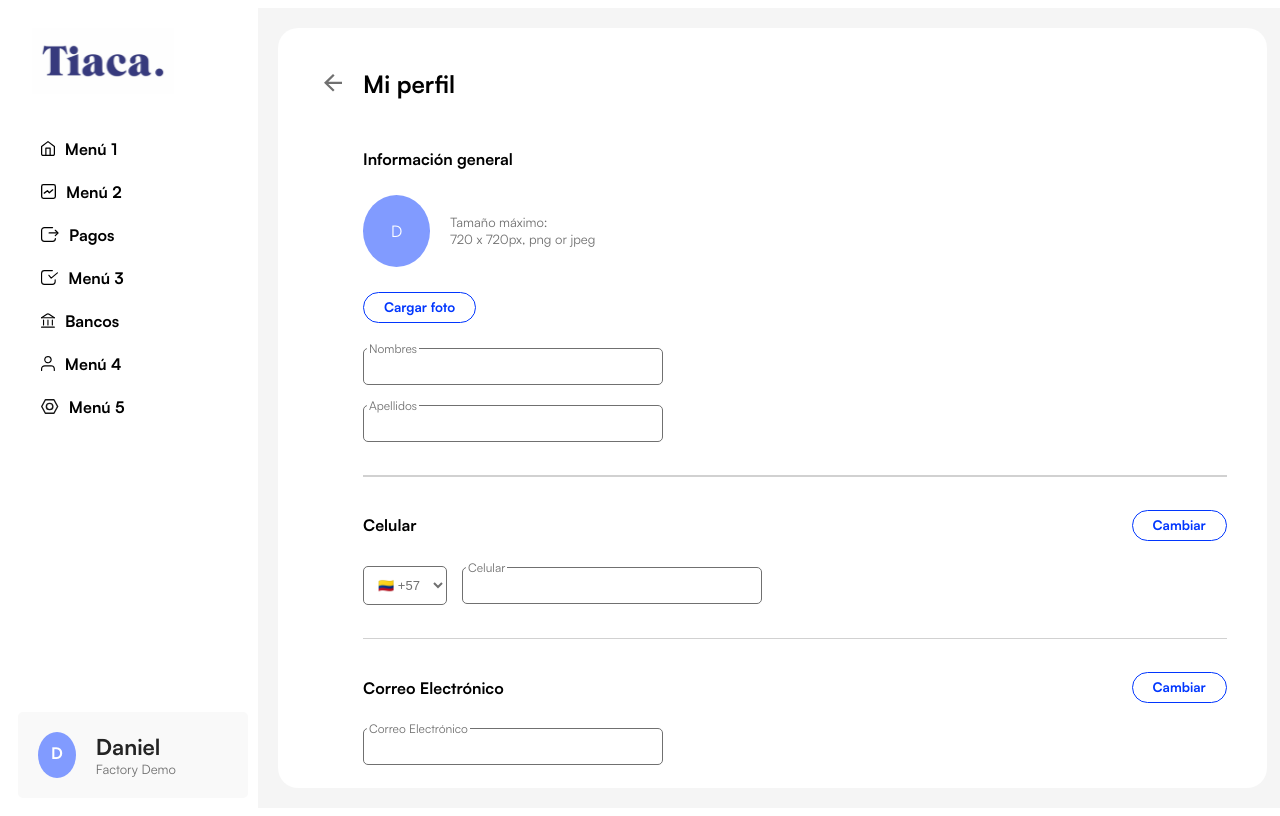
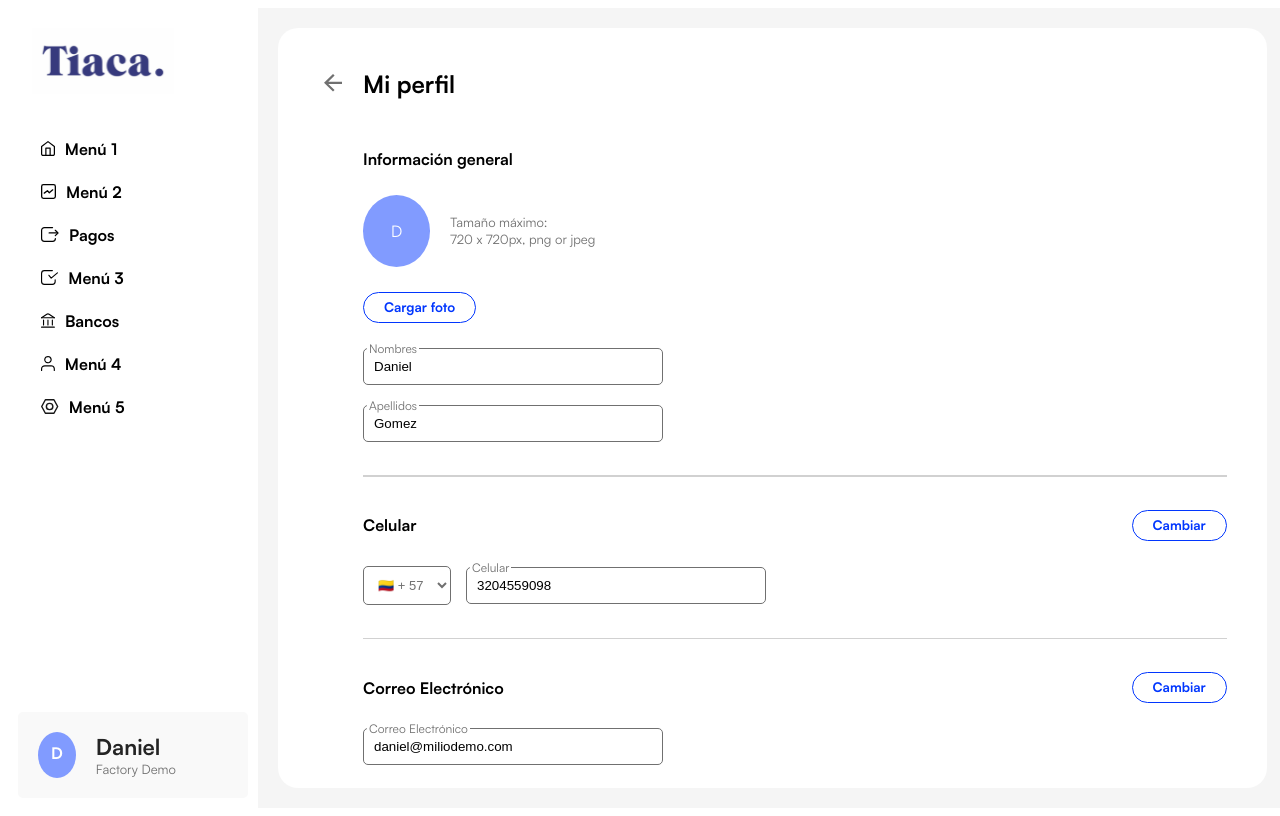
Before and after one commit to mariapaulav/tiaca-app, an Angular app: page /dashboard/profile in a window 1280 px wide. Built offline with nearby package versions, Linux system fonts and the light colour scheme.

Commit message:
binding input values with data from request

```diff
--- a/src/app/components/input/input.component.html
+++ b/src/app/components/input/input.component.html
@@ -1,4 +1,4 @@
 <div class="input-email">
   <label for="">{{label}}</label>
-  <input  [type]="type" [style.width]="width" name="name">
+  <input [value]="value" [type]="type" [style.width]="width" [name]="name">
 </div>
--- a/src/app/components/input/input.component.ts
+++ b/src/app/components/input/input.component.ts
@@ -8,6 +8,7 @@ import { Component, Input } from '@angular/core';
 export class InputComponent {
   @Input() label: string='';
   @Input() width: string = '';
-  @Input() type: string = 'text';
+  @Input() type: string = '';
   @Input() name: string = '';
+  @Input() value: string = '';
 }
--- a/src/app/pages/profile/profile.component.html
+++ b/src/app/pages/profile/profile.component.html
@@ -20,8 +20,8 @@
             </div>
           <button class="button" (click)="openModal()">Cargar foto</button>
           <div class="position-inputs">
-            <app-input [width]="ScreenLarge ? '300px' : '250px'" label="Nombres"></app-input>
-            <app-input [width]="ScreenLarge ? '300px' : '250px'"label="Apellidos"></app-input>
+            <app-input [value]="user.name" [width]="ScreenLarge ? '300px' : '250px'" label="Nombres" [type]="'text'" [name]="'name'"></app-input>
+            <app-input [value]="user.lastName" [width]="ScreenLarge ? '300px' : '250px'" label="Apellidos" [type]="'text'" [name]="'lastName'"></app-input>
           </div>
           <hr>
         </section>
@@ -32,10 +32,10 @@
           </div>
           <div class="position-row-phone">
             <select >
-              <option value="col">🇨🇴 +57</option>
-              <option value="mex">🇲🇽 +52</option>
+              <option value="user.phonecode">🇨🇴 + {{user.phonecode}}</option>
+              <option value="mex">🇲🇽 + 52</option>
             </select>
-            <app-input [width]="ScreenLarge ? '300px' : '250px'" label="Celular"></app-input>
+            <app-input [value]="user.phone" [width]="ScreenLarge ? '300px' : '250px'" label="Celular" [type]="'text'" [name]="'phone'"></app-input>
           </div>
           <hr>
         </section>
@@ -44,7 +44,7 @@
             <h4 class="subtitle">Correo Electrónico</h4>
             <button class="button">Cambiar</button>
           </div>
-            <app-input [width]="ScreenLarge ? '300px' : '250px'"label="Correo Electrónico"></app-input>
+            <app-input  [value]="user.email" [width]="ScreenLarge ? '300px' : '250px'" label="Correo Electrónico" [type]="'text'" [name]="'email'"></app-input>
           <hr>
         </section>
         <section class="user-fields">
--- a/src/app/pages/profile/profile.component.ts
+++ b/src/app/pages/profile/profile.component.ts
@@ -1,5 +1,7 @@
-import { Component, HostListener} from '@angular/core';
+import { Component, HostListener, inject} from '@angular/core';
 import { Location } from '@angular/common'
+import { HttpClient } from '@angular/common/http';
+import { User } from 'src/app/models/user.models';
 
 @Component({
   selector: 'app-profile',
@@ -7,14 +9,16 @@ import { Location } from '@angular/common'
   styleUrls: ['./profile.component.css']
 })
 export class ProfileComponent {
+
   constructor(public location: Location) {
     this.onResize();
   }
 
+  // go back to page
   back(): void {
     this.location.back()
   }
-
+  // screen size for input width
   ScreenLarge!: boolean;
   largeWidth: string = '200px';
   smallWidth: string = '150px';
@@ -24,6 +28,7 @@ export class ProfileComponent {
     this.ScreenLarge = window.innerWidth > 768;
   }
 
+  // modal functions to display uploading image
   modalOpen = false;
   mostrarFoto: boolean = false;
 
@@ -36,4 +41,21 @@ export class ProfileComponent {
     this.mostrarFoto = true;
   }
 
+  //user-request
+  http=inject(HttpClient)
+  user: User = {
+    name: '',
+    lastName: '',
+    phone: '',
+    phonecode: '',
+    email: ''
+  };
+
+  ngOnInit() {
+    this.http.get<User>('../../../assets/user.json')
+    .subscribe(data => {
+      this.user = data;
+      console.log(data)
+    });
+  }
 }
--- /dev/null
+++ b/src/assets/user.json
@@ -0,0 +1,7 @@
+  {
+    "name": "Daniel",
+    "lastName": "Gomez",
+    "phone": "3204559098",
+    "phonecode": "57",
+    "email": "daniel@miliodemo.com"
+  }
```
Also changed, not shown: src/app/models/user.models.ts (added, +7 -0 lines).
